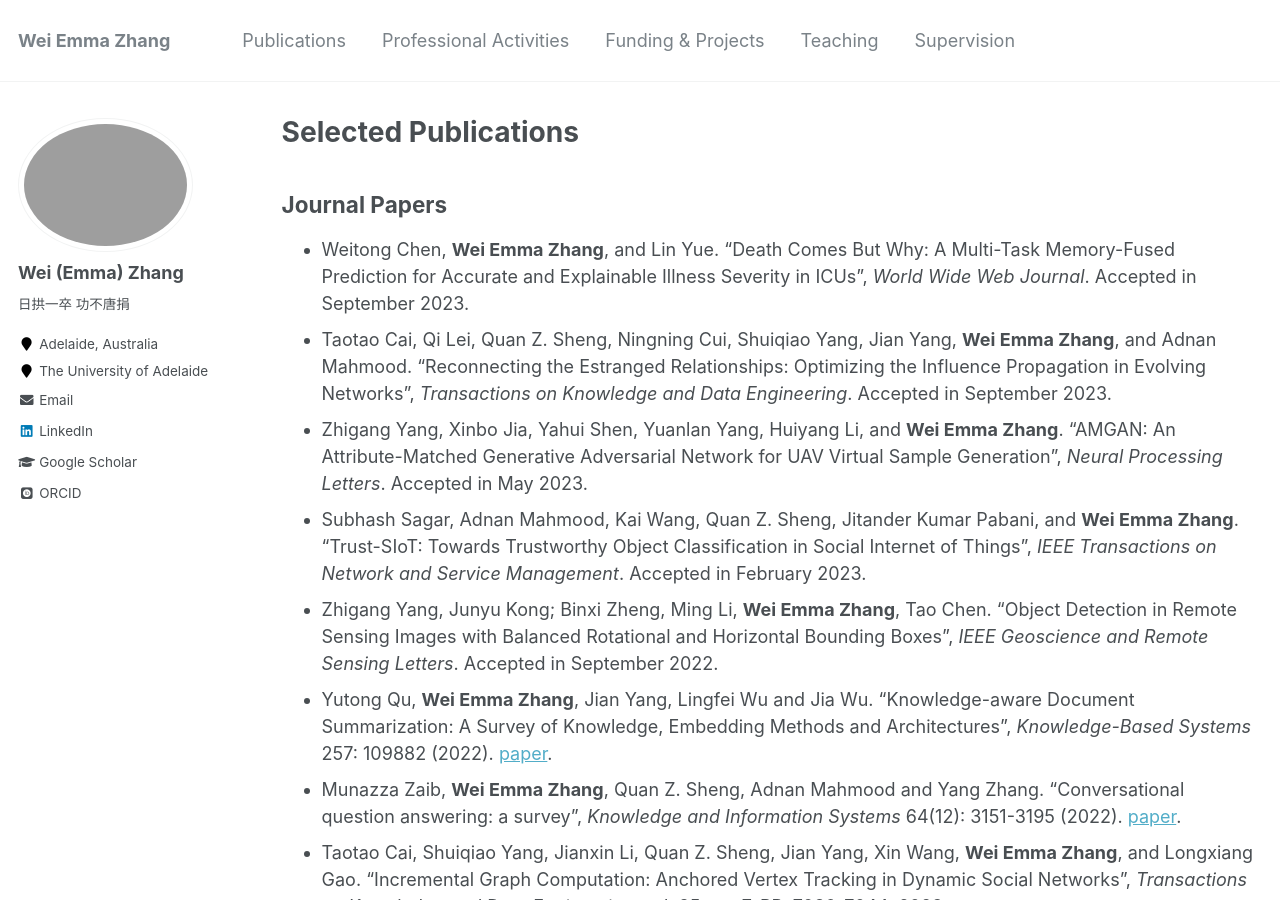
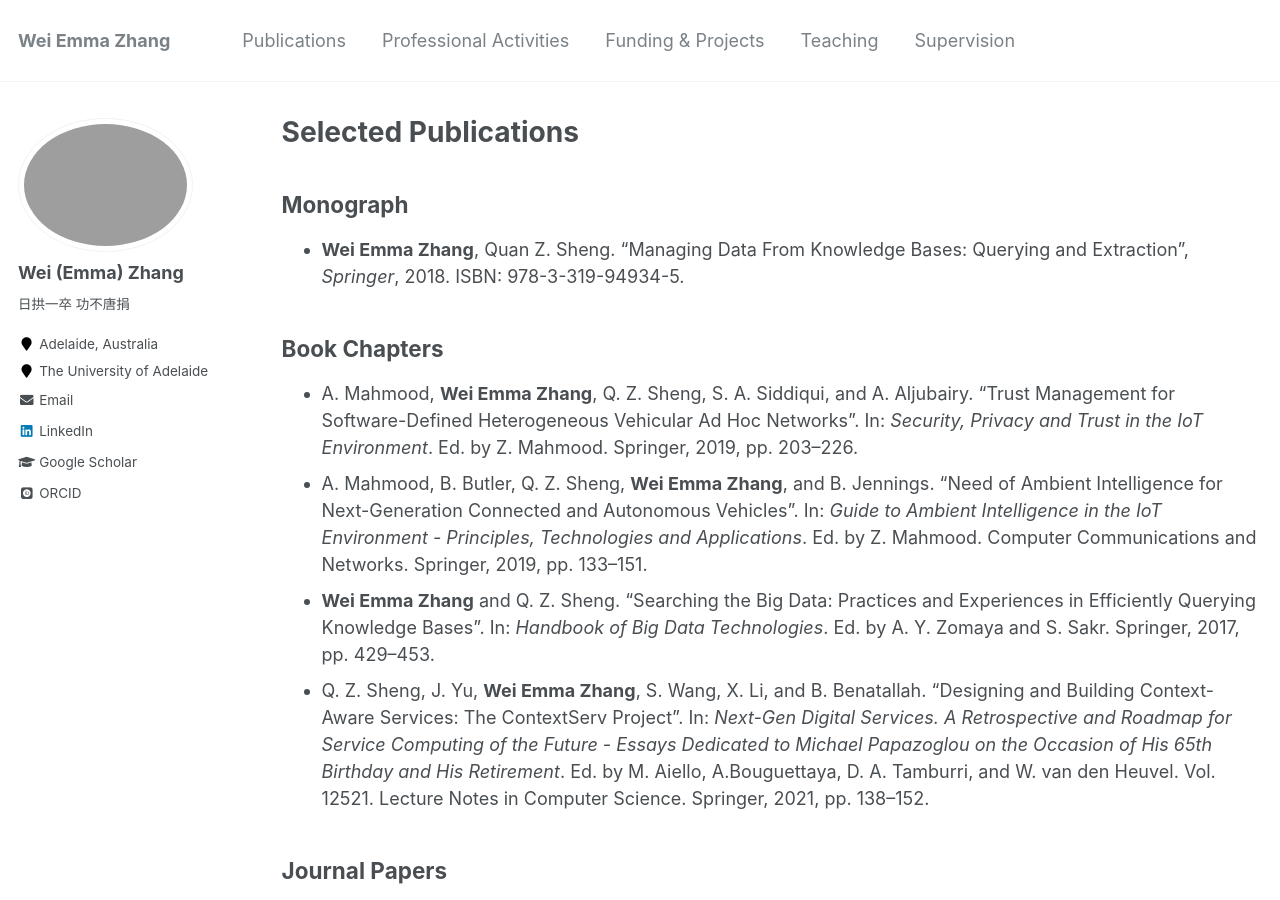
Before and after one commit to weiezhang/weiezhang.github.io, a Jekyll site: the page built from _pages/publications.md, in a window 1280 px wide and 900 px high. Built offline with Jekyll 4.4.1, drawn with Linux system fonts in a browser that asks for light colours; some web fonts are replaced.

Commit message:
Update publications.md

```diff
--- a/_pages/publications.md
+++ b/_pages/publications.md
@@ -7,6 +7,16 @@ author_profile: true
 ---
 
 {% include base_path %}
+
+## Monograph
+- <b>Wei Emma Zhang</b>, Quan Z. Sheng. “Managing Data From Knowledge Bases:  Querying and Extraction”, *Springer*, 2018. ISBN: 978-3-319-94934-5.
+
+## Book Chapters
+- A. Mahmood, <b>Wei Emma Zhang</b>, Q. Z. Sheng, S. A. Siddiqui, and A. Aljubairy. “Trust Management for Software-Defined Heterogeneous Vehicular Ad Hoc Networks”. In: *Security, Privacy and Trust in the IoT Environment*. Ed. by Z.
+Mahmood. Springer, 2019, pp. 203–226.
+- A. Mahmood, B. Butler, Q. Z. Sheng, <b>Wei Emma Zhang</b>, and B. Jennings. “Need of Ambient Intelligence for Next-Generation Connected and Autonomous Vehicles”. In: *Guide to Ambient Intelligence in the IoT Environment - Principles, Technologies and Applications*. Ed. by Z. Mahmood. Computer Communications and Networks. Springer, 2019, pp. 133–151.
+- <b>Wei Emma Zhang</b> and Q. Z. Sheng. “Searching the Big Data: Practices and Experiences in Efficiently Querying Knowledge Bases”. In: *Handbook of Big Data Technologies*. Ed. by A. Y. Zomaya and S. Sakr. Springer, 2017, pp. 429–453.
+- Q. Z. Sheng, J. Yu, <b>Wei Emma Zhang</b>, S. Wang, X. Li, and B. Benatallah. “Designing and Building Context-Aware Services: The ContextServ Project”. In: *Next-Gen Digital Services. A Retrospective and Roadmap for Service Computing of the Future - Essays Dedicated to Michael Papazoglou on the Occasion of His 65th Birthday and His Retirement*. Ed. by M. Aiello, A.Bouguettaya, D. A. Tamburri, and W. van den Heuvel. Vol. 12521. Lecture Notes in Computer Science. Springer, 2021, pp. 138–152.
 
 ## Journal Papers
 - Weitong Chen, <b>Wei Emma Zhang</b>, and Lin Yue. "Death Comes But Why: A Multi-Task Memory-Fused Prediction for Accurate and Explainable Illness Severity in ICUs", *World Wide Web Journal*. Accepted in September 2023.
```
